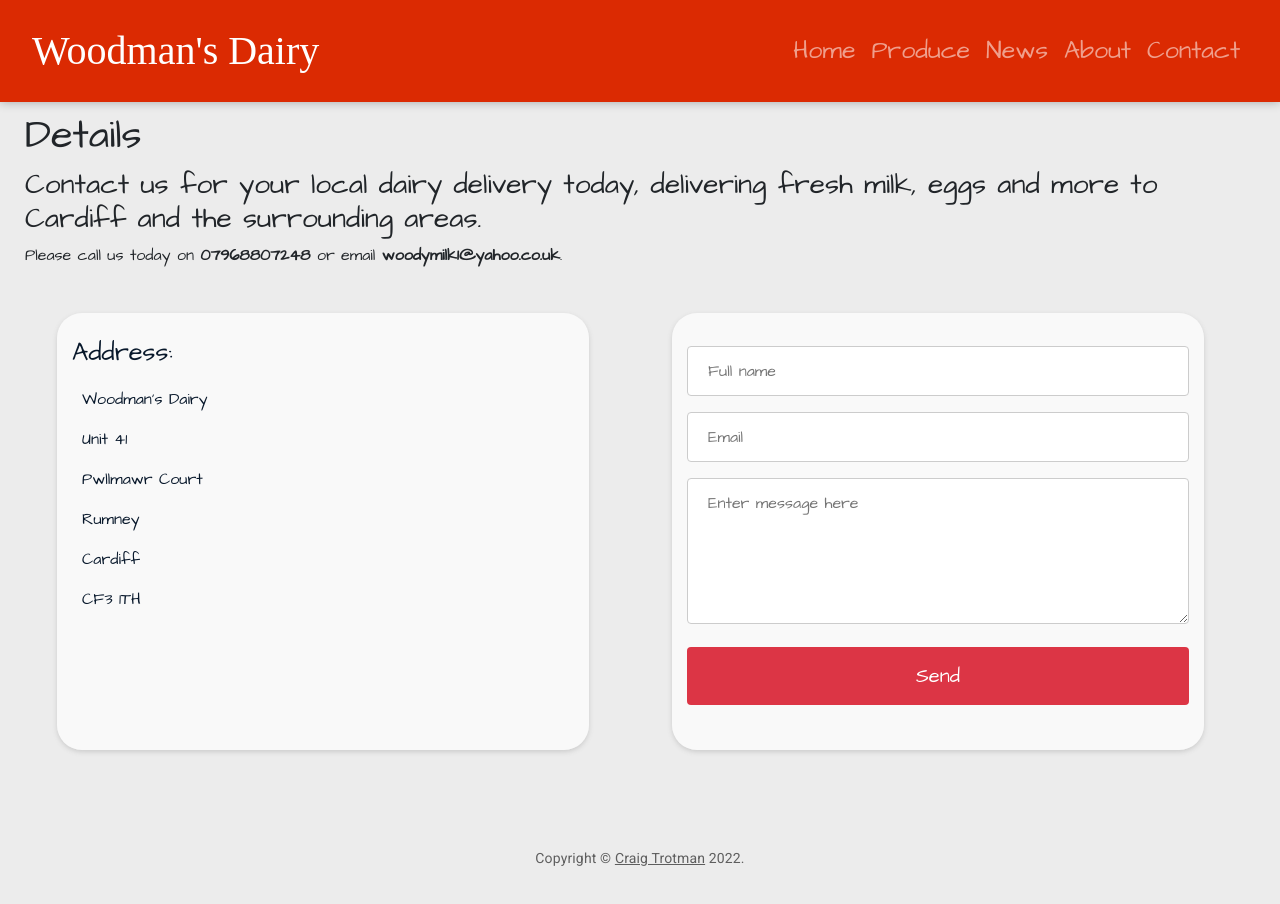
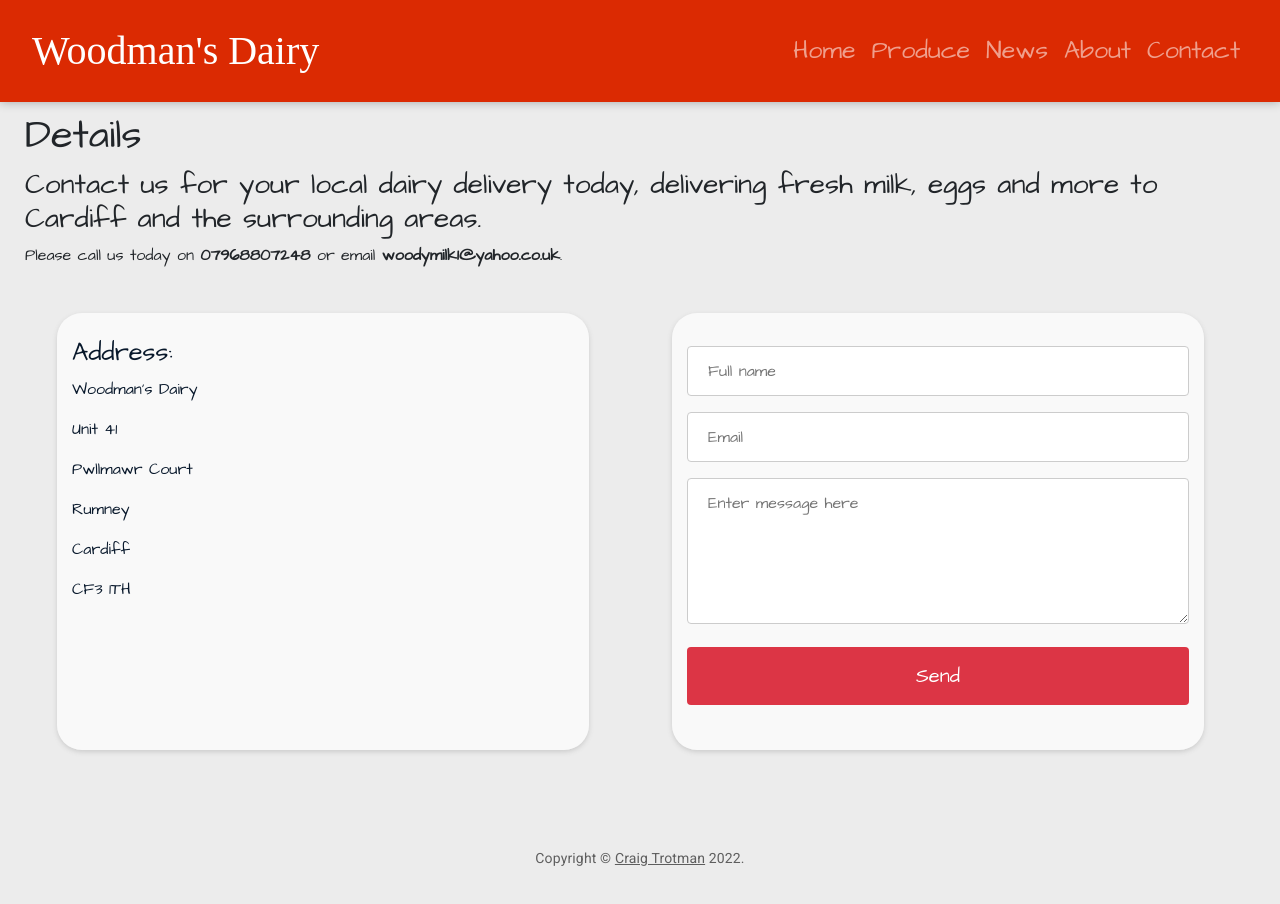
Before and after one commit to CTrotman-Dev/WoodmansDairy-react, a React (Create React App) app: page /contact in a window 1280 px wide. Shown: the top 904 px of the page. Built offline with nearby package versions, Linux system fonts and the light colour scheme; a web font is replaced by a local one.

Commit message:
fixed style issue

```diff
--- a/public/styles.css
+++ b/public/styles.css
@@ -116,7 +116,11 @@ footer p {
 }
 
 .top {
-  padding: 0;
+  border-radius: 25px 25px 0 0;
+  height: 60px;
+  width: 100%;
+  background-color: rgba(255, 2555, 255, 0.02);
+  padding: 10px 135px 10px 10px;
 }
 
 .name {
@@ -134,7 +138,7 @@ footer p {
 }
 
 .bottom {
-  padding: 10px 10px 0 10px;
+  padding: 10px 140px 0 10px;
   /* margin-top: 100px; */
 }
 
--- a/src/components/ContactCard.jsx
+++ b/src/components/ContactCard.jsx
@@ -5,13 +5,13 @@ import CardDetails from "./CardDetails";
 function ContactCard(props) {
     return (
         <div className="contact-card">
-                <div className="top">
+                <div className="contact-top">
                     <h2 className="name">
                         {props.name}
                     </h2>
 
                 </div>
-                <div className="bottom">
+                <div className="contact-bottom">
                     <CardDetails detailInfo={props.address1} />
                     <CardDetails detailInfo={props.address2} />
                     <CardDetails detailInfo={props.address3} />
```
